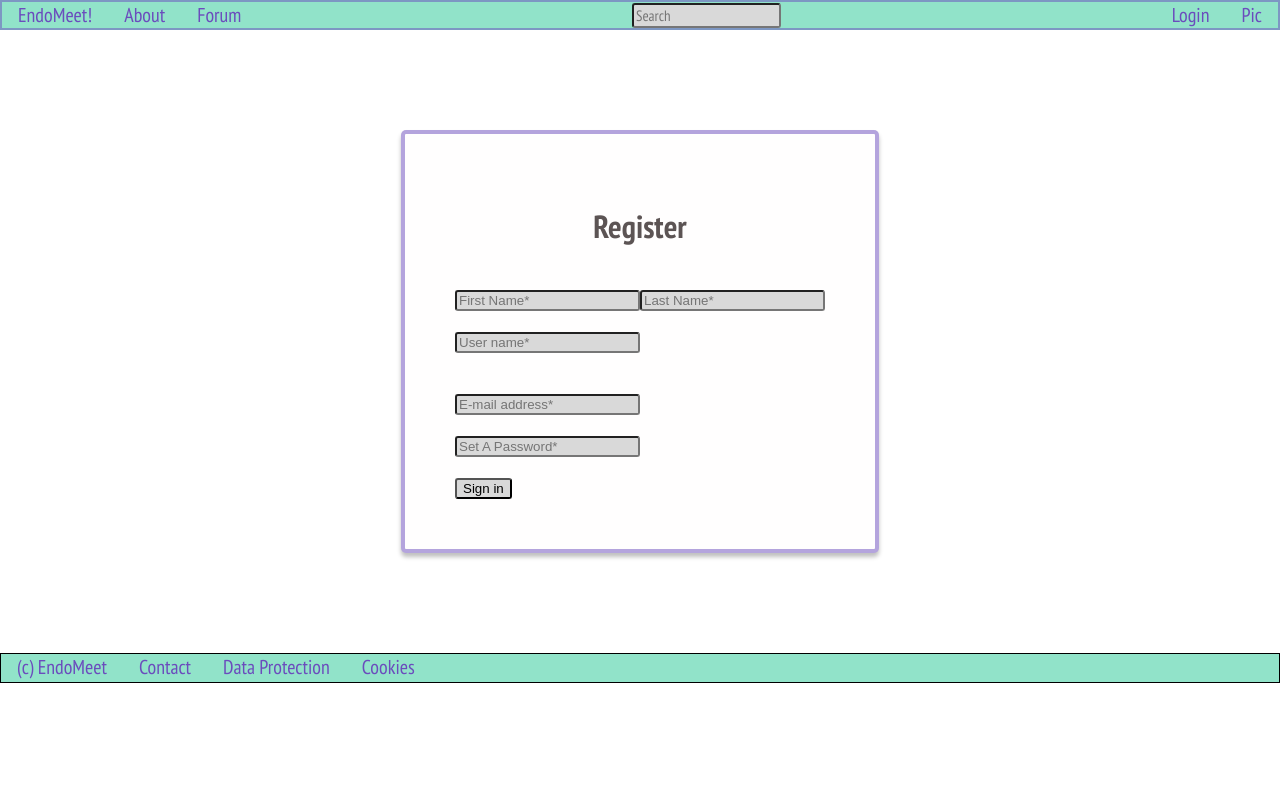
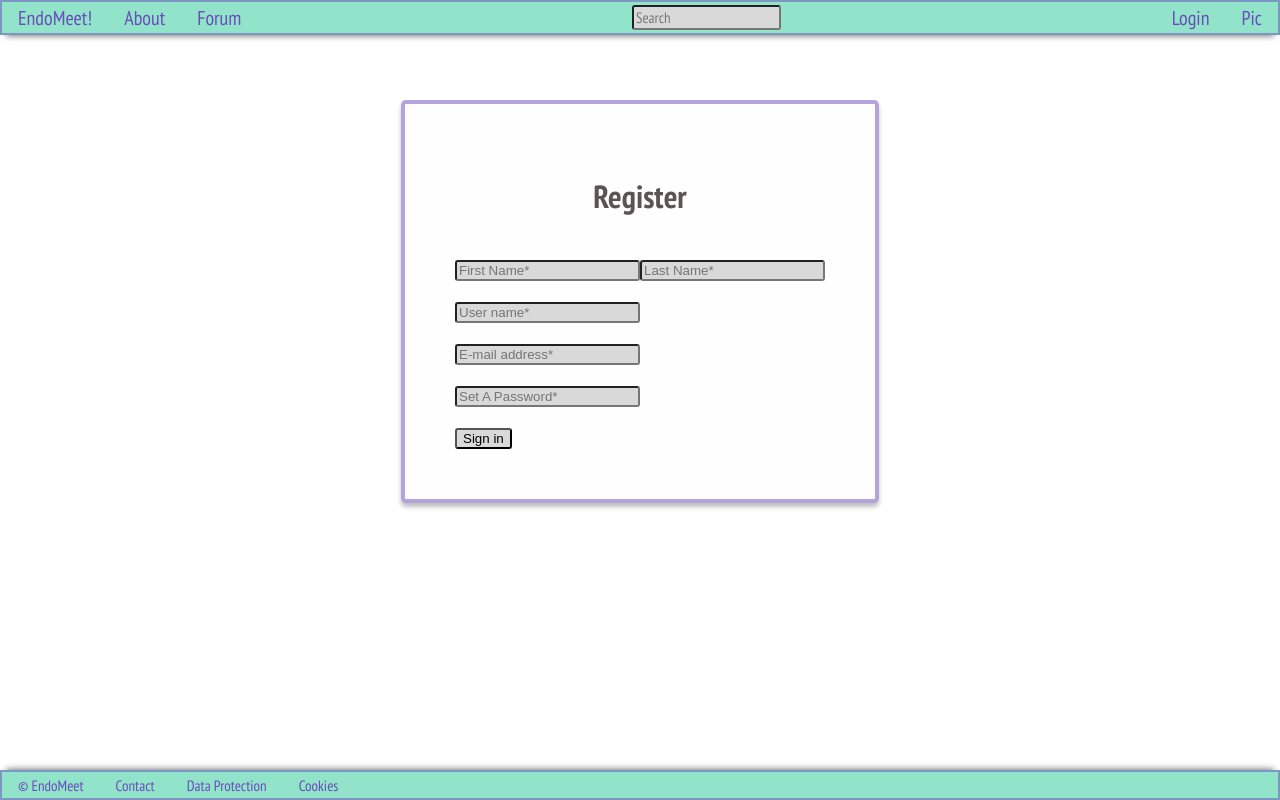
Before and after one commit to leslieber/endomeet, a Next.js app: page /register in a window 1280 px wide. Built offline with nearby package versions, Linux system fonts and the light colour scheme.

Commit message:
Header and footer fixed and adjusted, css name

```diff
--- a/pages/register.tsx
+++ b/pages/register.tsx
@@ -1,6 +1,6 @@
 import Head from 'next/head'
 import Image from 'next/image'
-import style from '../styles/test.module.css'
+import style from '../styles/layout.module.css'
 import React from 'react';
 
 
@@ -62,7 +62,6 @@ export default function Home() {
                 <input type="text" id="username" name="username" placeholder='User name*' />
                 <br/>
                 <br/>
-                <br/>
                 <input type="text" id="email" name="email" placeholder='E-mail address*' />
                 <br />
                 <br/>
@@ -74,7 +73,7 @@ export default function Home() {
         </div>
 
         <div className={style.legal_content}>
-        <span className="legal-text">(c) EndoMeet</span>   <a href="#">Contact</a>   <a href="#">Data Protection</a> <a href="#">Cookies</a>
+        <span className="legal-text">&#169; EndoMeet</span>   <a href="#">Contact</a>   <a href="#">Data Protection</a> <a href="#">Cookies</a>
         </div>
 
       </body>
--- a/styles/test.module.css
+++ b/styles/layout.module.css
@@ -1,16 +1,17 @@
-.welcome {
-    color: red;
-}
-
 .navbar {
     display: flex;
     justify-content: space-between;
     align-items: center;
     background: #91E3C9;
-    height: 30px;
+    height: 35px;
     border: 2px solid rgba(107, 76, 189, 0.5);
     box-shadow: #5C5454;
-
+    position: fixed; /*header fixed at top*/
+    left: 0;
+    top: 0;
+    width: 100%;
+    z-index: 1; /*fixed the overlapping of center elements while scrolling*/
+    box-shadow: 0 7px 6px -6px #777;
 }
 .navbar a {
     color: #6B4CBD;
@@ -41,6 +42,7 @@
     align-items: center;
     margin-top: 100px;
     margin-bottom: 100px;
+
 }
 
 .register_form{
@@ -67,9 +69,13 @@
     justify-content:left;
     background: #91E3C9;
     height: 30px;
-    border: 1px solid #000000;
-    box-shadow: #5C5454;
-
+    border: 2px solid rgba(107, 76, 189, 0.5);
+    position: fixed;
+    left: 0;
+    bottom: 0;
+    width: 100%;
+    align-items: center;
+    box-shadow: 0 -7px 6px -6px #777;
 
 }
 
@@ -79,7 +85,7 @@
     margin-left: 16px;
     margin-right: 16px;
     font-weight: 500;
-    font-size: 20px;
+    font-size: 15px;
 }
 
 .legal_content a:hover {
```
